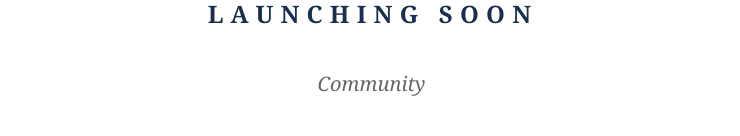
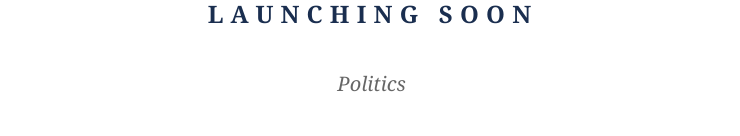
Before and after one commit to swilliams-stingray/cj-landing, a Next.js app: page / in a window 1280 px wide. Shown: the part 355-491 px from the top of the page, without its empty margins (267-1007 px from the left). Built offline with nearby package versions, Linux system fonts and the light colour scheme.

Commit message:
Add Politics to rotating words list

```diff
--- a/src/components/RotatingWords.tsx
+++ b/src/components/RotatingWords.tsx
@@ -2,7 +2,7 @@
 
 import { useState, useEffect, useRef } from "react";
 
-const words = ["Business", "Community", "Classifieds", "Opinion", "Investigations", "Local News", "Caribbean"];
+const words = ["Business", "Politics", "Community", "Classifieds", "Opinion", "Investigations", "Local News", "Caribbean"];
 
 const TYPING_SPEED = 90;
 const DELETING_SPEED = 50;
```
